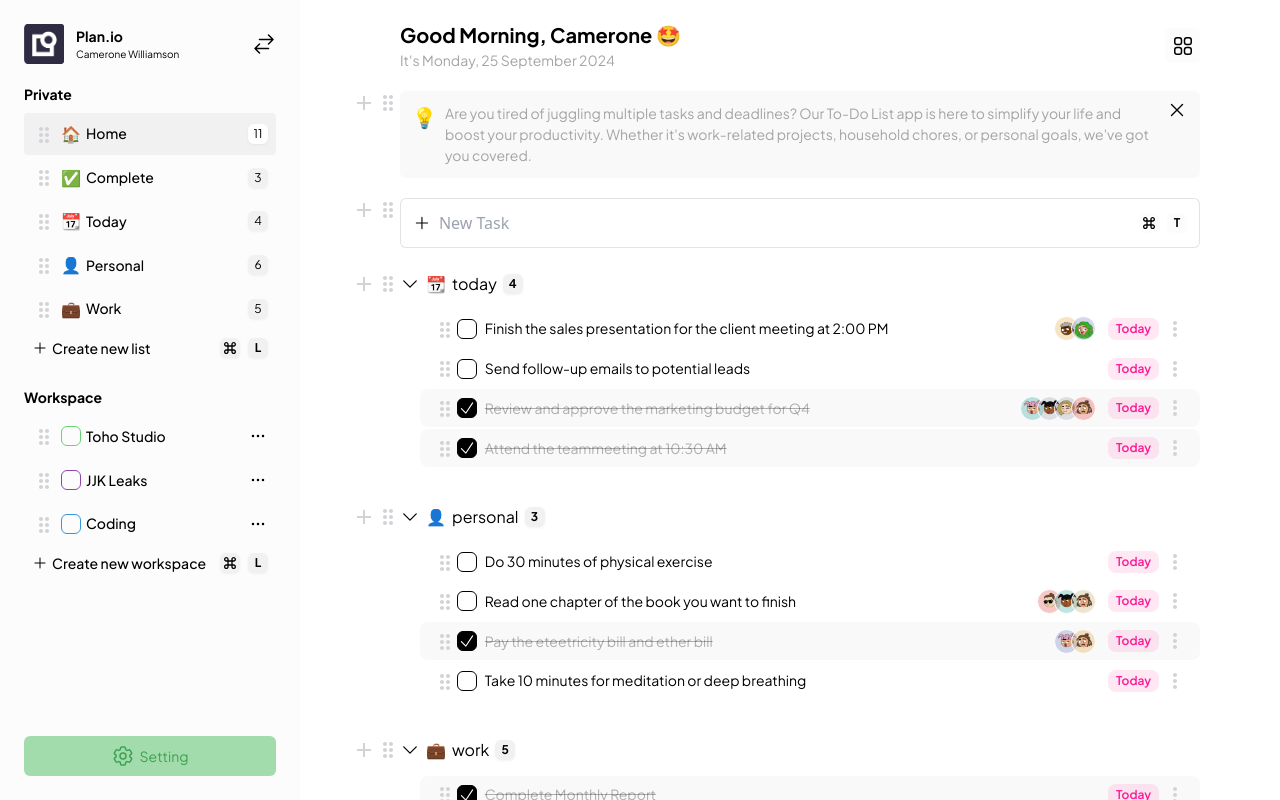
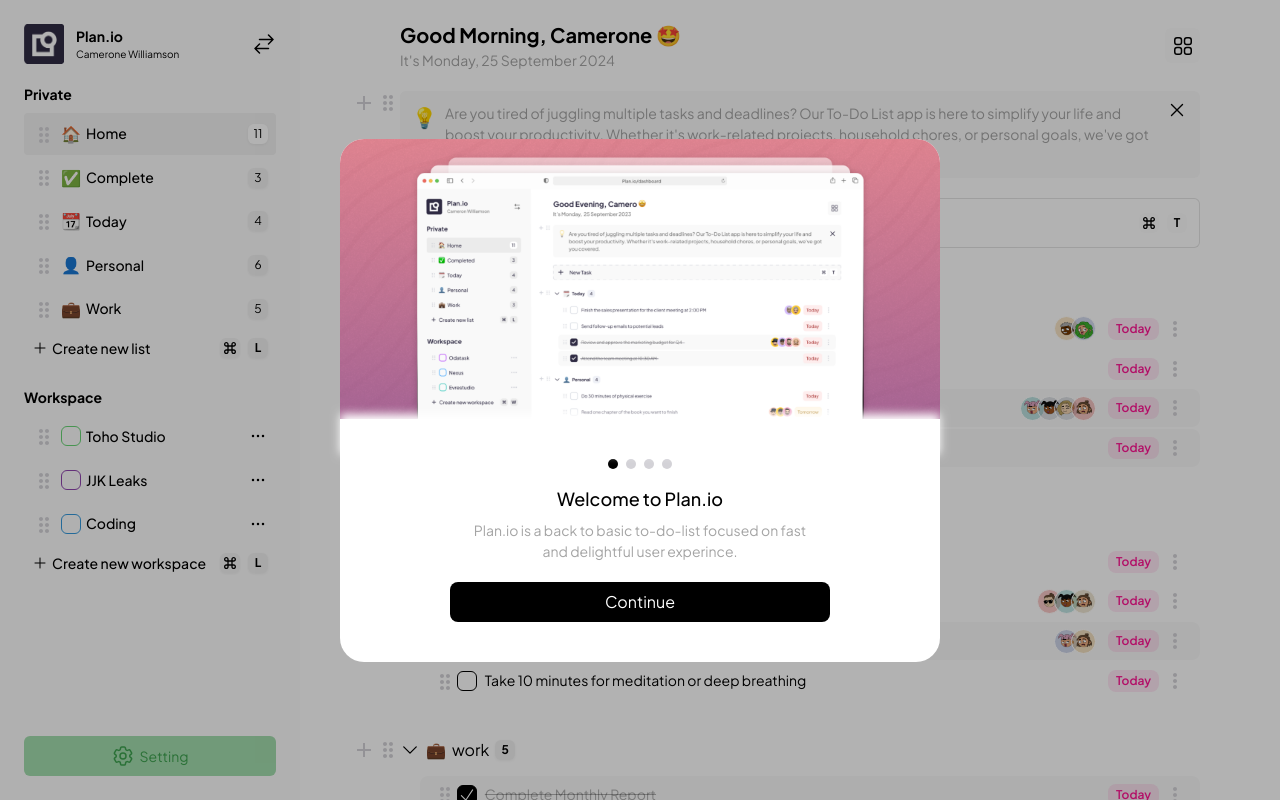
Before and after one commit to nukucode/task, a Next.js app: page / in a window 1280 px wide. Shown: the top 800 px of the page. Built offline with nearby package versions, Linux system fonts and the light colour scheme.

Commit message:
🚧 add welcome part

```diff
--- a/src/app/page.js
+++ b/src/app/page.js
@@ -1,14 +1,18 @@
 import { Home } from "@/components/Home";
 import { Sidebar } from "@/components/Sidebar";
-import {  Modal } from "@/components/Modal";
+import { Modal } from "@/components/Modal";
+import { Welcome } from "@/components/Welcome";
 
 function page({ searchParams }) {
-  const show = searchParams?.show;
+  const modalShow = searchParams?.show;
+  const welcomeShow = searchParams?.welcome;
+
   return (
     <div className="flex bg-white">
       <Sidebar />
       <Home />
-      {show && <Modal />}
+      {!welcomeShow && <Welcome />}
+      {modalShow && <Modal />}
     </div>
   );
 }
--- /dev/null
+++ b/src/components/Welcome.jsx
@@ -0,0 +1,48 @@
+import Image from "next/image";
+import Img from "../../public/img/homepage.png";
+
+function Welcome() {
+  const Pagination = ({ acitve }) => {
+    return (
+      <button>
+        <div
+          className={`w-[10px] h-[10px] rounded-full ${
+            acitve ? "bg-black" : "bg-icon"
+          }`}
+        />
+      </button>
+    );
+  };
+  return (
+    <div className="fixed top-0 left-0 z-[999] bg-black/30 h-screen w-full flex items-center justify-center">
+      <div className="relative w-[600px] h-auto bg-white rounded-3xl mx-5">
+        <Image
+          src={Img}
+          alt="homepage"
+          className="w-full h-[320px] rounded-tl-3xl rounded-tr-3xl object-cover"
+        />
+        <div className="w-full h-[40px] bg-white relative -mt-[40px] before:absolute before:w-full before:h-full before:bg-gradient-to-t before:from-white before:to-white z-[999] before:left-0 before:-top-[5px] before:blur-[5px]" />
+        <div className=" mx-auto pb-10 max-w-[420px] space-y-2 px-5">
+          <div className="space-x-2 flex items-center justify-center pb-2">
+            <Pagination acitve />
+            <Pagination />
+            <Pagination />
+            <Pagination />
+          </div>
+          <h2 className="font-plusSans font-medium text-[18px] text-center">
+            Welcome to Plan.io
+          </h2>
+          <p className="font-plusSans pb-3 text-grayText text-center text-[14px]">
+            Plan.io is a back to basic to-do-list focused on fast <br /> and
+            delightful user experince.
+          </p>
+          <button className="bg-black text-white w-full py-2 font-plusSans rounded-lg">
+            Continue
+          </button>
+        </div>
+      </div>
+    </div>
+  );
+}
+
+export { Welcome };
```
